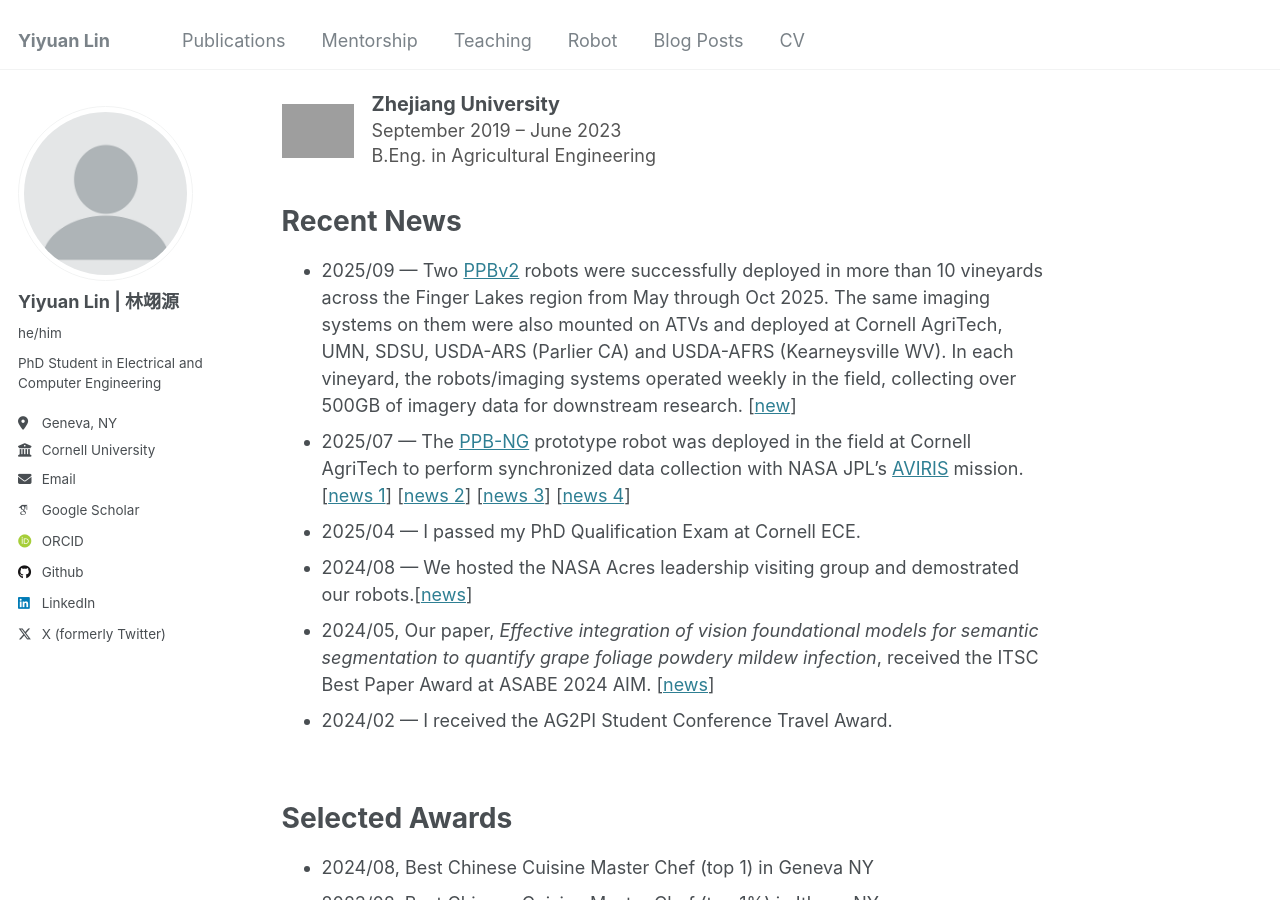
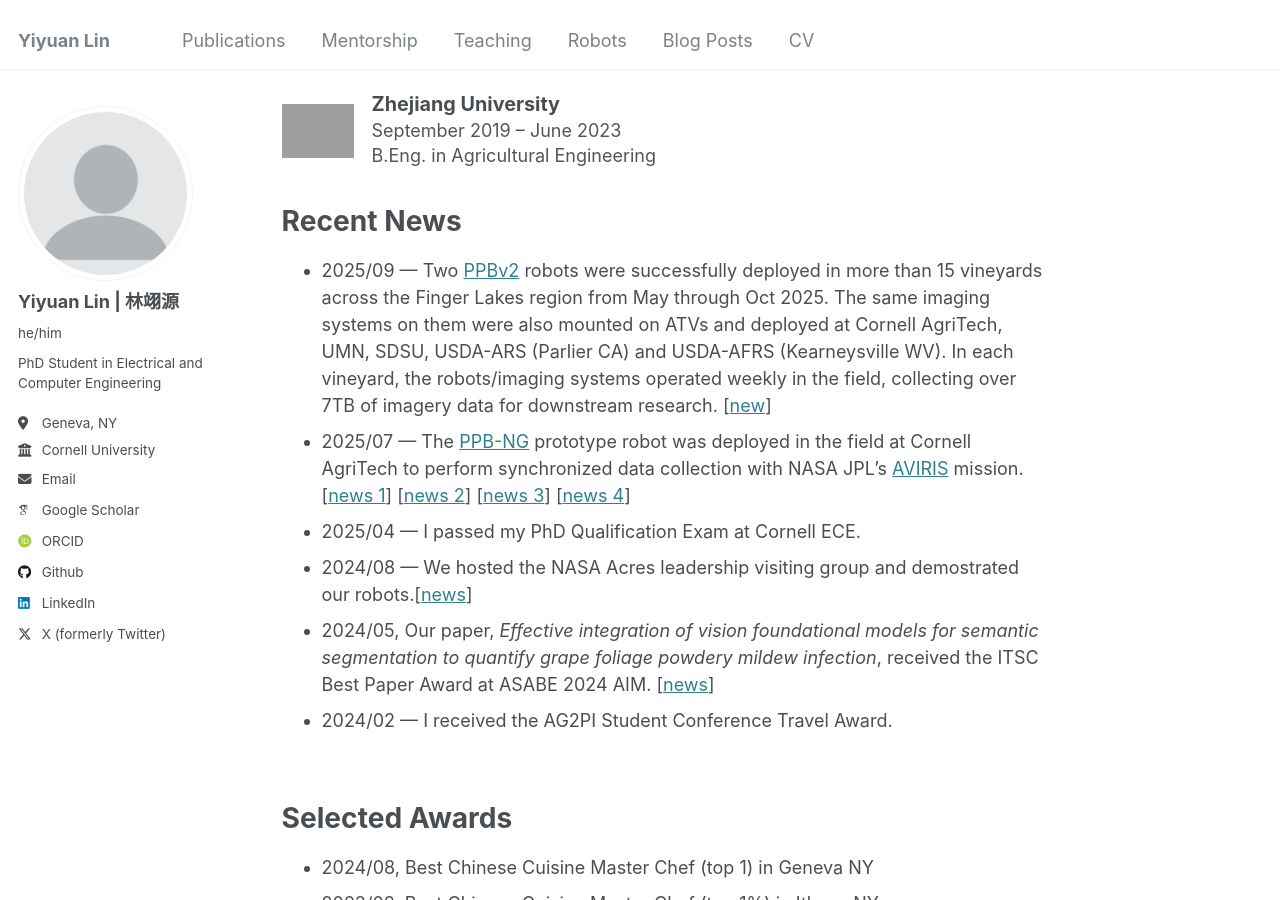
Before and after one commit to YiyuanLinXX/YiyuanLinXX.github.io, a Jekyll site: the page built from _pages/about.md, in a window 1280 px wide and 900 px high, scrolled down 409 px. Built offline with Jekyll 4.4.1, drawn with Linux system fonts in a browser that asks for light colours; some web fonts are replaced; grey boxes are pictures that could not be loaded.

Commit message:
update robots and news

```diff
--- a/_data/navigation.yml
+++ b/_data/navigation.yml
@@ -17,8 +17,8 @@ main:
   - title: "Teaching"
     url: /teaching/
 
-  - title: "Robot"
-    url: /robot/
+  - title: "Robots"
+    url: /robots/
 
   - title: "Blog Posts"
     url: /year-archive/
--- a/_pages/about.md
+++ b/_pages/about.md
@@ -66,7 +66,7 @@ My unparalleled emotional sponsor: Xunyu Luo.
 </div>
 
 # Recent News
-- 2025/09 — Two [PPBv2](https://yiyuanlinxx.github.io/robot/2_PPB_V2/) robots were successfully deployed in more than 10 vineyards across the Finger Lakes region from May through Oct 2025. The same imaging systems on them were also mounted on ATVs and deployed at Cornell AgriTech, UMN, SDSU, USDA-ARS (Parlier CA) and USDA-AFRS (Kearneysville WV). In each vineyard, the robots/imaging systems operated weekly in the field, collecting over 500GB of imagery data for downstream research. [[new](https://news.cornell.edu/stories/2025/09/robot-matches-humans-scouting-vineyard-diseases)]
+- 2025/09 — Two [PPBv2](https://yiyuanlinxx.github.io/robot/2_PPB_V2/) robots were successfully deployed in more than 15 vineyards across the Finger Lakes region from May through Oct 2025. The same imaging systems on them were also mounted on ATVs and deployed at Cornell AgriTech, UMN, SDSU, USDA-ARS (Parlier CA) and USDA-AFRS (Kearneysville WV). In each vineyard, the robots/imaging systems operated weekly in the field, collecting over 7TB of imagery data for downstream research. [[new](https://news.cornell.edu/stories/2025/09/robot-matches-humans-scouting-vineyard-diseases)]
 - 2025/07 — The [PPB-NG](https://yiyuanlinxx.github.io/robot/1_PPB_NG/) prototype robot was deployed in the field at Cornell AgriTech to perform synchronized data collection with NASA JPL's [AVIRIS](https://aviris.jpl.nasa.gov/) mission. [[news 1](https://www.instagram.com/reel/DNESxjlKwJC/?igsh=bXp0d2twYnM0ZDBp)] [[news 2](https://www.post-journal.com/news/top-stories/2025/08/eye-on-the-sky/)] [[news 3](https://www.facebook.com/story.php?story_fbid=1232679688656040&id=100057420610467&mibextid=wwXIfr&rdid=wAPXvbyYI0goWUv8#)] [[news 4](https://blogs.cornell.edu/goldlab/lab-news/aviris3-flx-imagery/)]
 - 2025/04 — I passed my PhD Qualification Exam at Cornell ECE.
 - 2024/08 — We hosted the NASA Acres leadership visiting group and demostrated our robots.[[news](https://news.cornell.edu/stories/2024/08/space-farm-readying-nasa-satellites-help-growers)]
--- a/_pages/portfolio.html
+++ b/_pages/portfolio.html
@@ -1,7 +1,7 @@
 ---
 layout: archive
-title: "Robot"
-permalink: /robot/
+title: "Robots"
+permalink: /robots/
 author_profile: true
 ---
 
```
Also changed, not shown: _portfolio/1_PPB_NG.md (+1 -0 lines), _portfolio/2_PPB_V2.md (+1 -0 lines).
